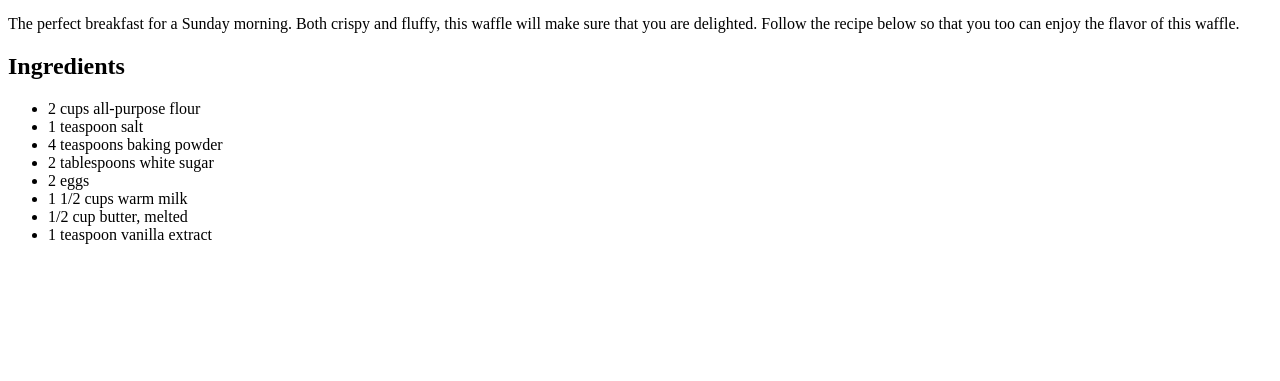
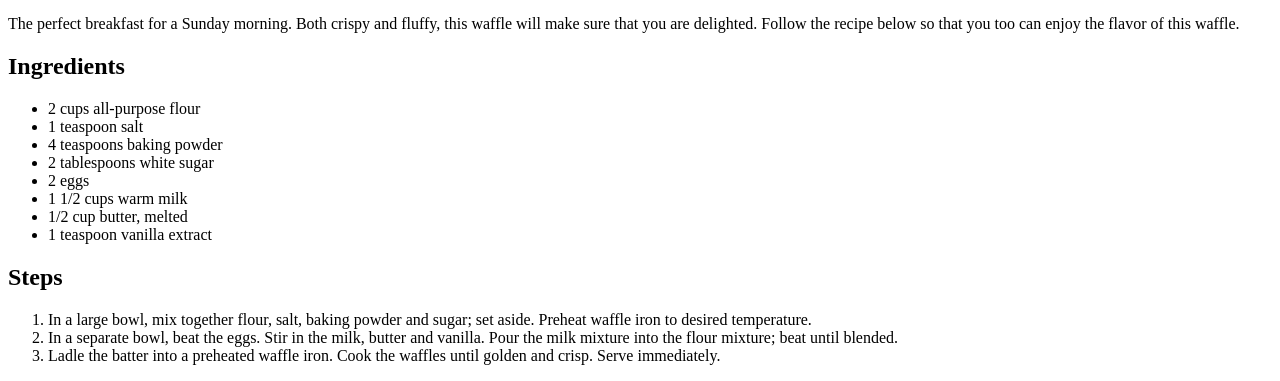
Before and after one commit to eb-v/odin-recipes, a plain HTML site: page waffle.html in a window 1280 px wide. Shown: the part 428-809 px from the top of the page. Drawn offline with Linux system fonts and the light colour scheme.

Commit message:
Waffle Page:
Add steps to preparing the waffle

```diff
--- a/waffle.html
+++ b/waffle.html
@@ -26,5 +26,11 @@
         <li>1/2 cup butter, melted</li>
         <li>1 teaspoon vanilla extract</li>
     </ul>
+    <h2>Steps</h2>
+    <ol>
+        <li>In a large bowl, mix together flour, salt, baking powder and sugar; set aside. Preheat waffle iron to desired temperature.</li>
+        <li>In a separate bowl, beat the eggs. Stir in the milk, butter and vanilla. Pour the milk mixture into the flour mixture; beat until blended.</li>
+        <li>Ladle the batter into a preheated waffle iron. Cook the waffles until golden and crisp. Serve immediately.</li>
+    </ol>
 </body>
 </html>
```
